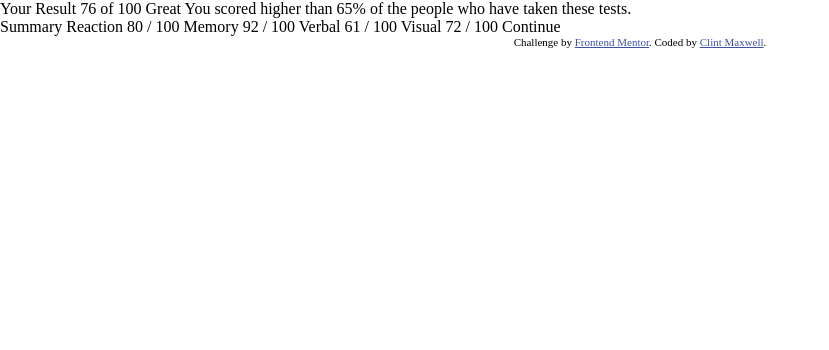
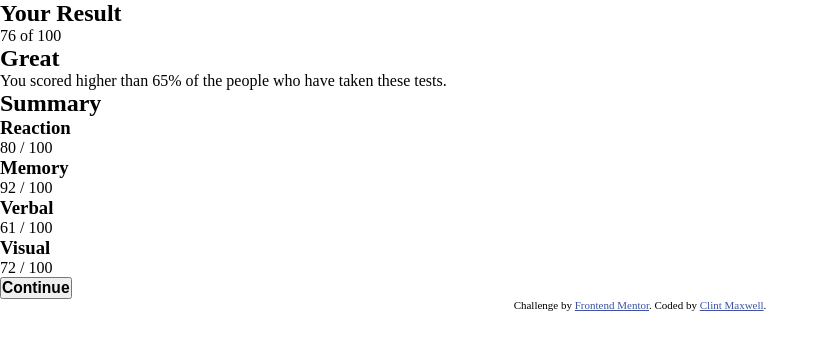
Before and after one commit to AntonioHouTX/results-summary-component-main, a plain HTML site: page index.html in a window 1280 px wide. Shown: the whole page, without its empty margins (0-829 px from the left). Drawn offline with Linux system fonts and the light colour scheme.

Commit message:
Setup headings and sections in HTML.

```diff
--- a/index.html
+++ b/index.html
@@ -11,30 +11,35 @@
 <body>
   <main>
     <div class="card">
-      <section class="your-results">
-        Your Result
+      <section class="your-result">
+        <h2>Your Result</h2>
         76
         of 100
 
-        Great
-        You scored higher than 65% of the people who have taken these tests.
+        <h1>Great</h1>
+        <p>You scored higher than 65% of the people who have taken these tests.</p>
       </section>
       <section class="summary">
-        Summary
-
-        Reaction
-        80 / 100
-
-        Memory
-        92 / 100
-
-        Verbal
-        61 / 100
-
-        Visual
-        72 / 100
-
-        Continue
+          <h2>Summary</h2>
+        <section class="reaction">
+          <h3>Reaction</h3>
+          80 / 100
+        </section>
+        <section class="memory">
+          <h3>Memory</h3>
+          92 / 100
+        </section>
+        <section class="verbal">
+          <h3>Verbal</h3>
+          61 / 100
+        </section>
+        <section class="visual">
+          <h3>Visual</h3>
+          72 / 100
+        </section>
+        <button>
+          <h3>Continue</h3>
+        </button>
       </section>
     </div>
   </main>
```
